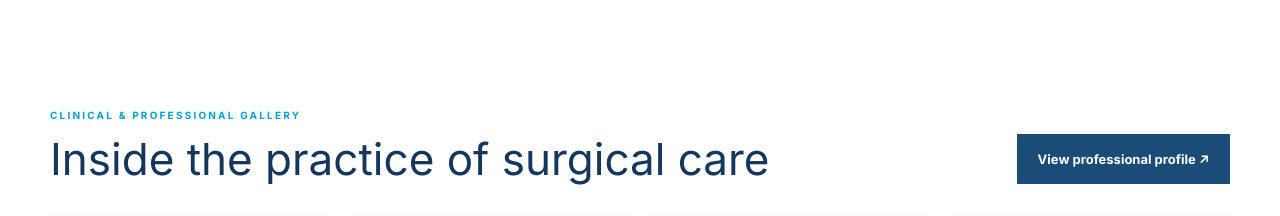
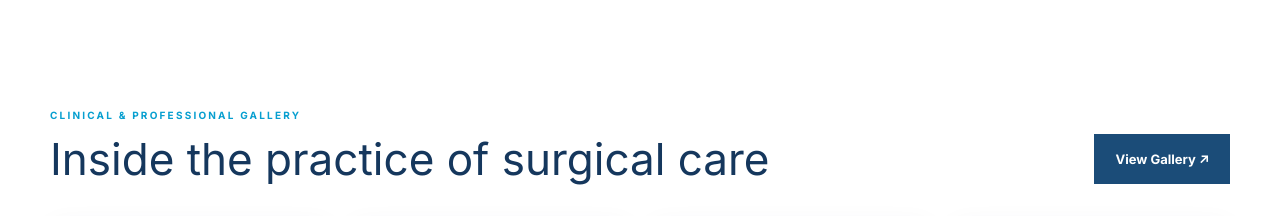
Before and after one commit to franklinctapley-del1122/Drzaintayyababbas, a Next.js app: page / in a window 1280 px wide. Shown: the part 9580-9796 px from the top of the page. Built offline with nearby package versions, Linux system fonts and the light colour scheme; grey boxes are pictures that could not be loaded.

Commit message:
Link homepage gallery preview to dedicated gallery page

```diff
--- a/app/page.tsx
+++ b/app/page.tsx
@@ -86,7 +86,7 @@ export default function Home(){
   <section className="section faq-section"><div className="container"><SectionHead kicker="Frequently asked questions" title="Helpful answers before booking"/><div className="faq-list">{faqs.map(([q,a])=><details key={q}><summary>{q}<span>＋</span></summary><p>{a}</p></details>)}</div></div></section>
   {/* 15 */}
   <section className="section section-white"><div className="container patient-note"><div><div className="eyebrow">For patients and families</div><h2>Information you can use to prepare for a conversation.</h2></div><div><p>This website provides general educational and professional information. It cannot diagnose a condition, replace an in-person examination or determine whether surgery is appropriate. If symptoms are urgent or severe, seek timely medical attention.</p><Link className="under-link" href="/contact">Contact and appointment information ↗</Link></div></div></section>
-  <section className="section clinical-gallery"><div className="container"><div className="clinical-gallery-heading"><div><div className="eyebrow">Clinical & professional gallery</div><h2>Inside the practice of surgical care</h2></div><Link className="button gallery-button" href="/about">View professional profile ↗</Link></div><div className="clinical-gallery-grid"><figure><img src="https://images.unsplash.com/photo-1584982751601-97dcc096659c?auto=format&fit=crop&w=900&q=85" alt="Clinical team and healthcare environment" loading="lazy"/></figure><figure><img src="https://images.unsplash.com/photo-1559757175-0eb30cd8c063?auto=format&fit=crop&w=900&q=85" alt="Clinical consultation setting" loading="lazy"/></figure><figure><img src="https://images.unsplash.com/photo-1579684385127-1ef15d508118?auto=format&fit=crop&w=900&q=85" alt="Healthcare professional in a clinical environment" loading="lazy"/></figure><figure><img src="https://images.unsplash.com/photo-1551190822-a9333d879b1f?auto=format&fit=crop&w=900&q=85" alt="Surgical operating room environment" loading="lazy"/></figure></div></div></section>
+  <section className="section clinical-gallery"><div className="container"><div className="clinical-gallery-heading"><div><div className="eyebrow">Clinical & professional gallery</div><h2>Inside the practice of surgical care</h2></div><Link className="button gallery-button" href="/gallery">View Gallery ↗</Link></div><div className="clinical-gallery-grid"><figure><img src="https://images.unsplash.com/photo-1584982751601-97dcc096659c?auto=format&fit=crop&w=900&q=85" alt="Clinical team and healthcare environment" loading="lazy"/></figure><figure><img src="https://images.unsplash.com/photo-1559757175-0eb30cd8c063?auto=format&fit=crop&w=900&q=85" alt="Clinical consultation setting" loading="lazy"/></figure><figure><img src="https://images.unsplash.com/photo-1579684385127-1ef15d508118?auto=format&fit=crop&w=900&q=85" alt="Healthcare professional in a clinical environment" loading="lazy"/></figure><figure><img src="https://images.unsplash.com/photo-1551190822-a9333d879b1f?auto=format&fit=crop&w=900&q=85" alt="Surgical operating room environment" loading="lazy"/></figure></div></div></section>
   {/* 16 */}
   <section className="premium-final-cta"><div className="container final-cta-inner"><div><div className="eyebrow eyebrow-light">Appointments · Lahore</div><h2>Have a question about arranging a consultation?</h2><p>Contact the clinic to confirm availability, timings and the most suitable location.</p></div><a className="button button-white" href={wa}>WhatsApp +92 370 5978093 ↗</a></div></section>
  </main></Shell>
```
